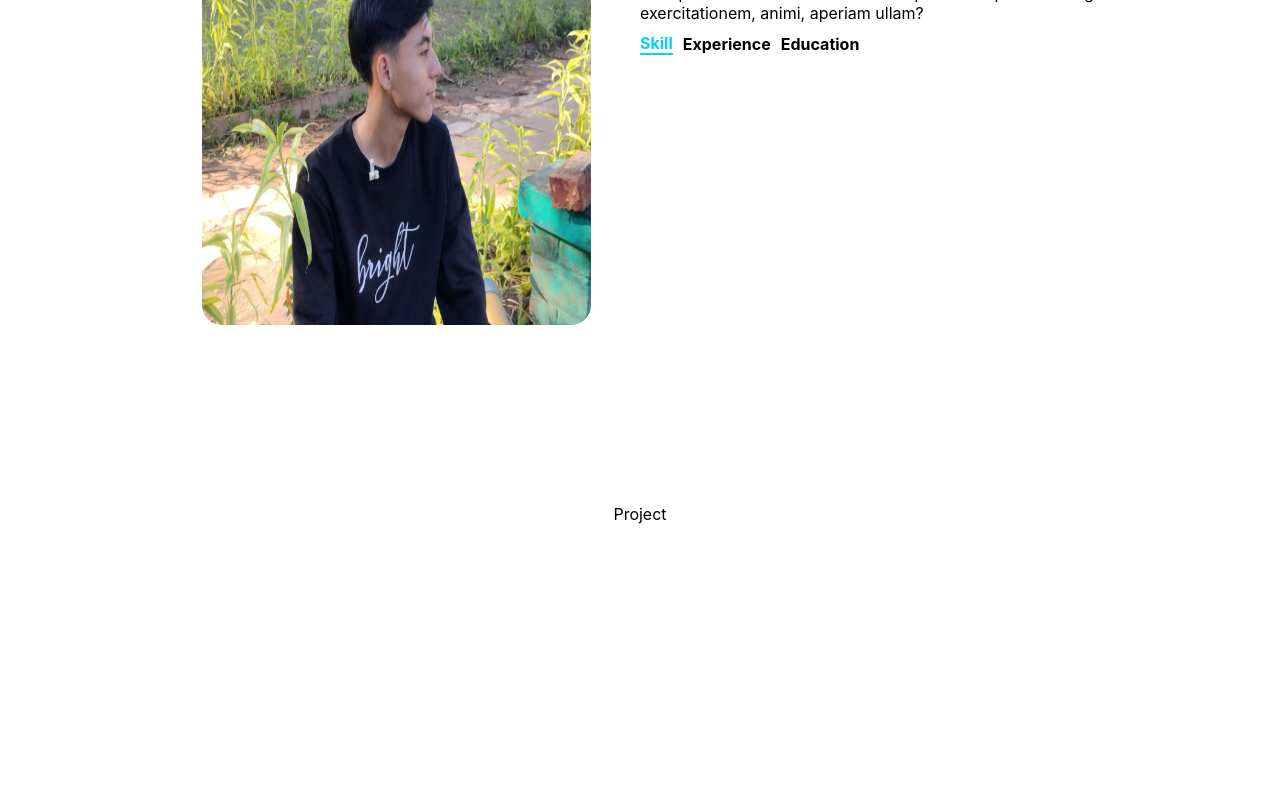
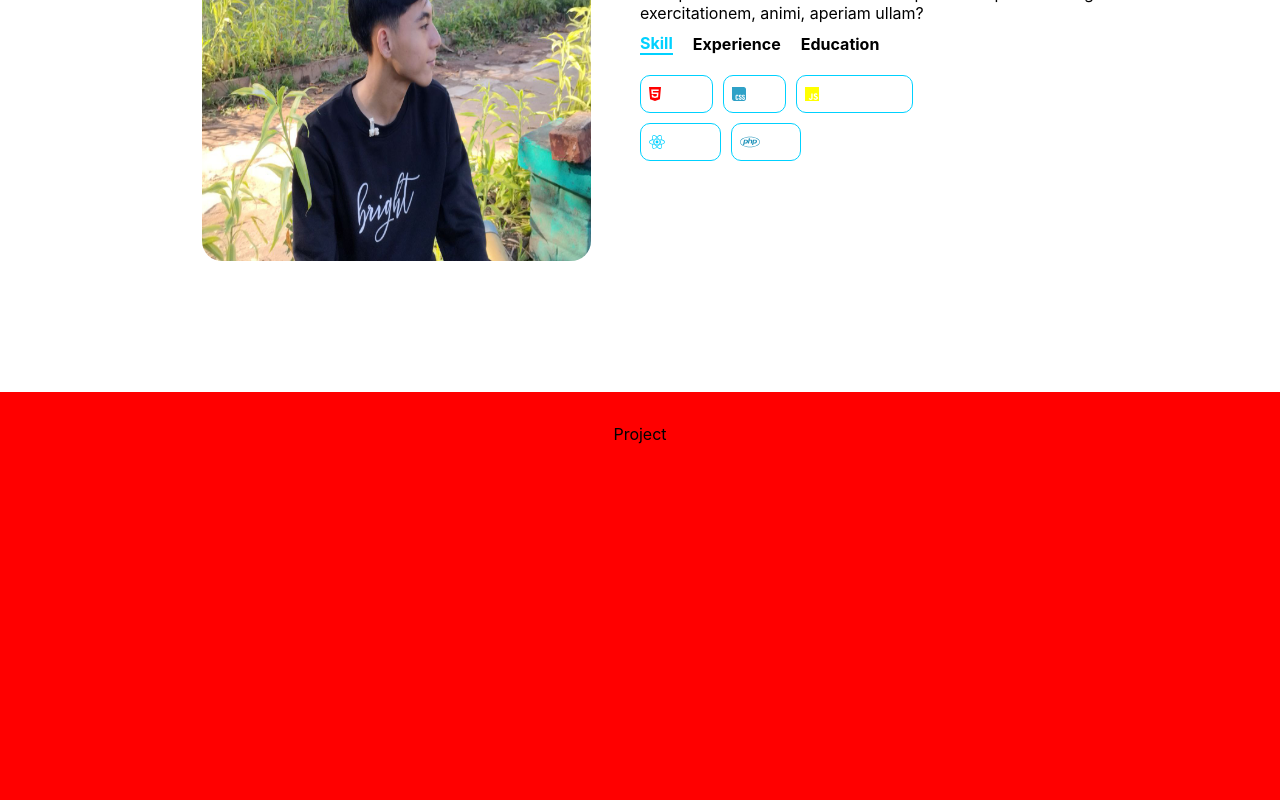
Before and after one commit to Lamin2005/laminhein, a React (Create React App) app: page / in a window 1280 px wide. Shown: the part 920-1720 px from the top of the page. Built offline with nearby package versions, Linux system fonts and the light colour scheme.

Commit message:
add skill

```diff
--- a/src/App.js
+++ b/src/App.js
@@ -14,10 +14,10 @@ function App() {
         <section id="home">
           <Header />
         </section>
-        <section id="about" style={{ height: "80vh", padding: "2rem", }}>
+        <section id="about" style={{ height: "70vh", padding: "2rem", }}>
          <About/>
         </section>
-        <section id="project" style={{ height: "100vh", padding: "2rem" }}>
+        <section id="project" style={{ height: "100vh", padding: "2rem",backgroundColor:"red" }}>
           Project
         </section>
         <section id="contact" style={{ height: "100vh", padding: "2rem" }}>
--- a/src/component/About.css
+++ b/src/component/About.css
@@ -35,17 +35,22 @@
 }
 
 .about_text .skill {
-    display: flex;
-    justify-content: start;
-    align-items: center;
     margin-top: 10px;
 }
 
 .skill h4 {
-    margin-right: 10px;
+    margin-right: 20px;
     background-color: transparent;
     cursor: pointer;
 }
+
+.skill .skill-header {
+    display: flex;
+    justify-content: start;
+    align-items: center;
+}
+
+
 
 .aboutwhite {
     color: white;
@@ -58,6 +63,51 @@
 
 .aboutdark {
     color: black;
+}
+
+.skill-section {
+    width: 60%;
+    height: 100%;
+    display: flex;
+    flex-wrap: wrap;
+    justify-content: start;
+    align-items: center;
+    margin-top: 20px;
+}
+
+.skill-section .language {
+    color: white;
+    border: 1px solid #00d1ff;
+    padding: 0.5rem;
+    border-radius: 10px;
+    margin-right: 10px;
+    margin-bottom: 10px;
+}
+
+.language span {
+    margin-left: 3px;
+    font-style: italic;
+}
+
+.html {
+    color: red;
+}
+
+.css {
+    color: rgb(47, 161, 199);
+}
+
+.js {
+    color: yellow;
+}
+
+
+.react {
+    color: #00d1ff;
+}
+
+.php {
+    color:rgb(25, 144, 184);
 }
 
 @media screen and (max-width:1095px) {
@@ -80,7 +130,7 @@
         text-align: center;
     }
 
-    .about_text .skill {
+    .about_text .skill-header {
         display: flex;
         justify-content: space-around;
         align-items: center;
@@ -90,4 +140,16 @@
     .skill h4 {
         margin: 0px;
     }
+
+
+    .skill-section {
+        width: 100%;
+        height: 100%;
+        display: flex;
+        flex-wrap: wrap;
+        justify-content: center;
+        align-items: center;
+        margin-top: 30px;
+    }
+
 }
--- a/src/component/About.jsx
+++ b/src/component/About.jsx
@@ -2,6 +2,9 @@ import "./About.css";
 import laminhein from "../assets/laminhein.jpg";
 import { useTheme } from "../context/ThemeContext";
 import { useState } from "react";
+import Skill from "./Skill";
+import Experience from "./Experience";
+import Education from "./Education";
 
 let About = () => {
   let { darkMode } = useTheme();
@@ -23,6 +26,7 @@ let About = () => {
           ullam?
         </p>
         <div className="skill">
+          <div className="skill-header">
             <h4
               className={
                 activeTab === "skill"
@@ -60,6 +64,12 @@ let About = () => {
               Education
             </h4>
           </div>
+          <div className="skill-main">
+            {activeTab === "skill" && <Skill />}
+            {activeTab === "experience" && <Experience/>}
+            {activeTab === "education" && <Education />}
+          </div>
+        </div>
       </div>
     </div>
   );
--- /dev/null
+++ b/src/component/Education.jsx
@@ -0,0 +1,7 @@
+let Education = () => {
+    return(
+        <h2>Education</h2>
+    );
+}
+
+export default Education;
--- /dev/null
+++ b/src/component/Experience.jsx
@@ -0,0 +1,7 @@
+let Experience = () => {
+    return(
+        <h2>Experience</h2>
+    );
+}
+
+export default Experience;
--- a/src/component/Skill.jsx
+++ b/src/component/Skill.jsx
@@ -0,0 +1,36 @@
+import {
+  faHtml5,
+  faCss,
+  faJs,
+  faReact,
+  faPhp,
+} from "@fortawesome/free-brands-svg-icons";
+import { FontAwesomeIcon } from "@fortawesome/react-fontawesome";
+
+let Skill = () => {
+  return (
+    <div className="skill-section">
+      <div className="language">
+        <FontAwesomeIcon icon={faHtml5} className="html"/> <span>Html</span>
+      </div>
+      <div className="language">
+        <FontAwesomeIcon icon={faCss} className="css" />
+        <span>Css</span>
+      </div>
+      <div className="language">
+        <FontAwesomeIcon icon={faJs} className="js" />
+        <span>JavaScript</span>
+      </div>
+      <div className="language">
+        <FontAwesomeIcon icon={faReact} className="react" />
+       <span>React</span>
+      </div>
+      <div className="language">
+        <FontAwesomeIcon icon={faPhp} className="php" />
+       <span>php</span>
+      </div>
+    </div>
+  );
+};
+
+export default Skill;
```
Lines whose indentation alone changed are shown as unchanged.
